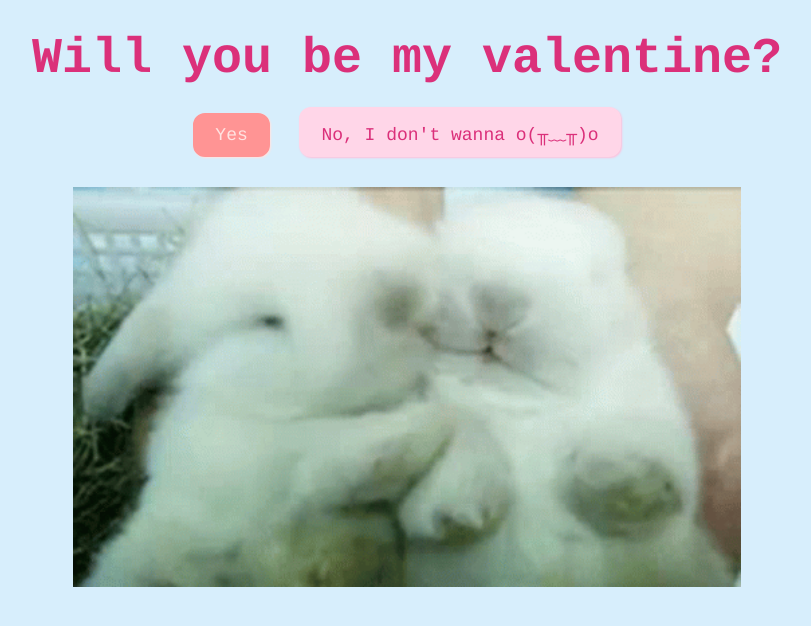
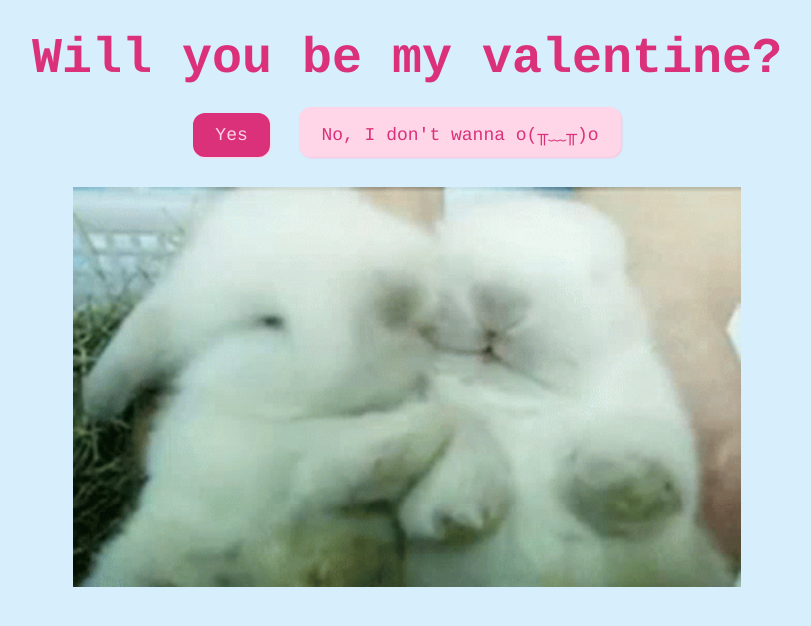
Before and after one commit to is490/is490.github.io, a plain HTML site: page index.html in a window 1280 px wide. In both pictures the pointer is over the button "Yes". Shown: the whole page, without its empty margins (233-1044 px from the left). Drawn offline with Linux system fonts and the light colour scheme.

Commit message:
Update valentine.css

```diff
--- a/CSS/valentine.css
+++ b/CSS/valentine.css
@@ -32,8 +32,8 @@ img {
 }
 
 .answerButton:hover {
-  background-color: #ff9494;
-  color: #ffe3e1;
-  border: 2px solid #ff9494;
-  box-shadow: 1px 1px 2px #ffe3e1;
+  background-color: #db307a;
+  color: #ffd6e8;
+  border: 2px solid #db307a;
+  box-shadow: 1px 1px 2px #ffd6e8;
 }
```
